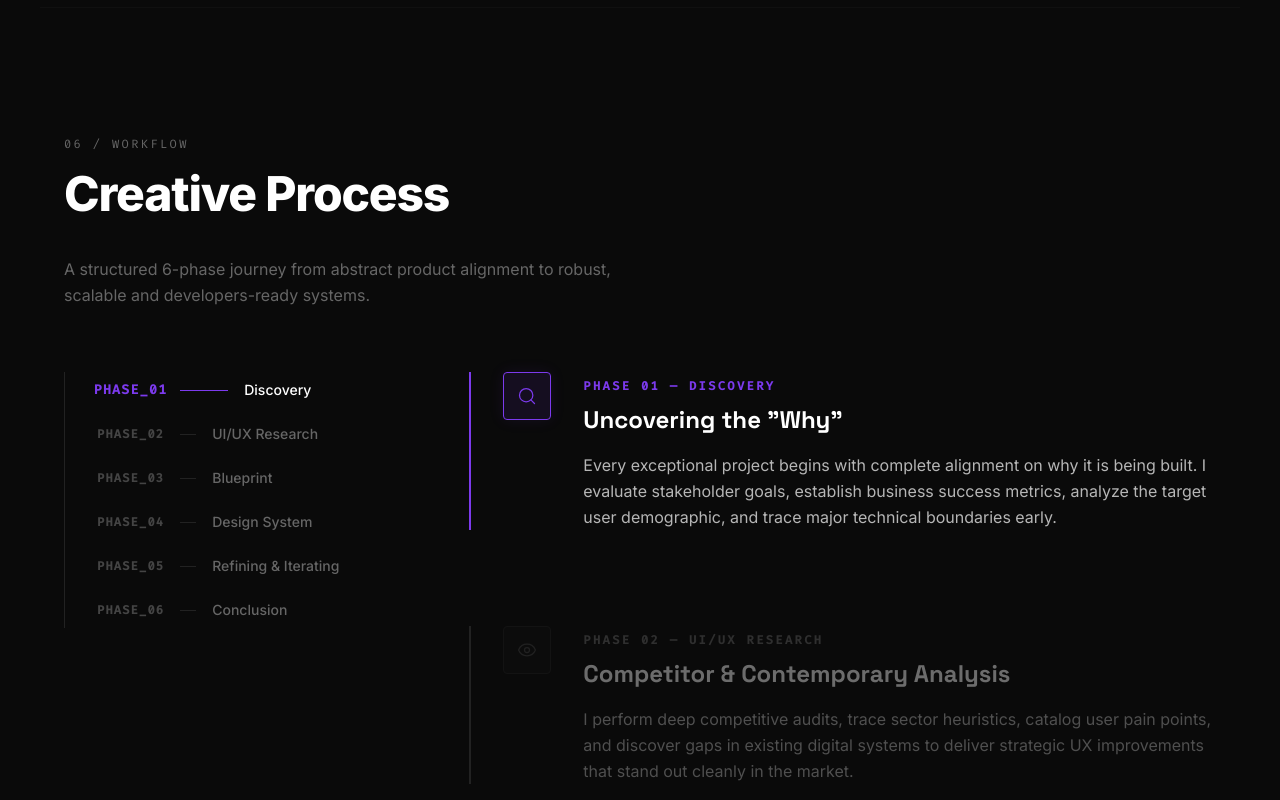
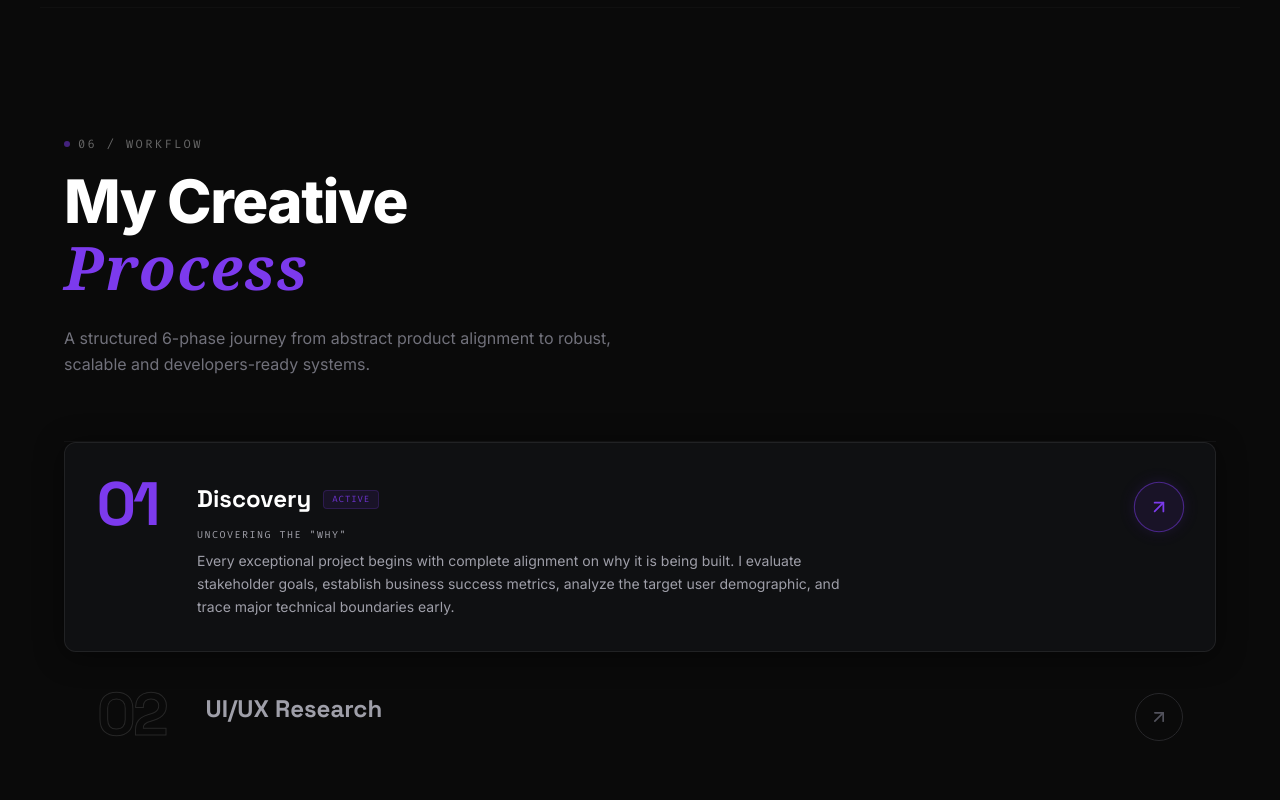
Before and after one commit to rizaldydayto7-glitch/rizaldy-portfolio, a React (Vite) app: page / in a window 1280 px wide. Shown: the part 5820-6620 px from the top of the page. Built offline with nearby package versions, Linux system fonts and the light colour scheme.

Commit message:
Update portfolio content

```diff
--- a/src/components/ProcessSection.tsx
+++ b/src/components/ProcessSection.tsx
@@ -1,5 +1,6 @@
-import { useState, useEffect, useRef } from 'react';
-import { Eye, Search, PenSquare, Grid, RefreshCw, Milestone } from 'lucide-react';
+import { useState } from 'react';
+import { motion, AnimatePresence } from 'motion/react';
+import { Eye, Search, PenSquare, Grid, RefreshCw, Milestone, ArrowUpRight } from 'lucide-react';
 
 const phases = [
   {
@@ -48,156 +49,108 @@ const phases = [
 
 export default function ProcessSection() {
   const [activePhase, setActivePhase] = useState("01");
-  const refs = useRef<{ [key: string]: HTMLDivElement | null }>({});
-
-  useEffect(() => {
-    const observer = new IntersectionObserver(
-      (entries) => {
-        entries.forEach((entry) => {
-          if (entry.isIntersecting) {
-            const phaseId = entry.target.getAttribute('data-phase');
-            if (phaseId) setActivePhase(phaseId);
-          }
-        });
-      },
-      {
-        rootMargin: '-40% 0px -45% 0px', // detects when element passes the central view area
-        threshold: 0.1
-      }
-    );
-
-    phases.forEach((p) => {
-      const el = refs.current[p.phase];
-      if (el) observer.observe(el);
-    });
-
-    return () => {
-      phases.forEach((p) => {
-        const el = refs.current[p.phase];
-        if (el) observer.unobserve(el);
-      });
-    };
-  }, []);
-
-  const handleStepClick = (phaseId: string) => {
-    setActivePhase(phaseId);
-    const target = refs.current[phaseId];
-    if (target) {
-      const offsetTop = target.offsetTop - 120;
-      window.scrollTo({
-        top: offsetTop,
-        behavior: 'smooth'
-      });
-    }
-  };
 
   return (
     <section id="process" className="py-24 sm:py-32 px-6 max-w-[1200px] mx-auto border-t border-[#222222]/30">
-      <div className="reveal-on-scroll">
-        <span className="font-mono text-xs uppercase tracking-[0.2em] text-[#666666] mb-3 block">
+      <div className="mb-16">
+        <div className="flex items-center gap-2 mb-4">
+          <span className="w-1.5 h-1.5 rounded-full bg-accent-custom animate-pulse"></span>
+          <span className="font-mono text-xs uppercase tracking-[0.2em] text-[#666666]">
             06 / Workflow
           </span>
-        <h2 className="text-3xl sm:text-5xl font-extrabold text-white tracking-tight leading-tight mb-8">
-          Creative Process
+        </div>
+        <h2 className="text-4xl sm:text-6xl font-black text-white tracking-tight leading-[1.1] mb-6">
+          My Creative <br />
+          <span className="font-serif italic text-accent-custom tracking-wide">Process</span>
         </h2>
-        <p className="text-[#666666] max-w-xl text-base leading-relaxed mb-16">
+        <p className="text-zinc-500 max-w-xl text-sm sm:text-base leading-relaxed">
           A structured 6-phase journey from abstract product alignment to robust, scalable and developers-ready systems.
         </p>
       </div>
 
-      <div className="grid grid-cols-1 lg:grid-cols-12 gap-16 items-start relative">
-
-        {/* Left Side: Sticky Process Progress Visualizer */}
-        <div className="lg:col-span-4 sticky top-32 hidden lg:block border-l border-[#222222] pl-8 py-2">
-          <div className="flex flex-col gap-6 relative">
+      <div className="flex flex-col border-t border-zinc-800/40 divide-y divide-zinc-850/50">
         {phases.map((p) => {
           const isActive = activePhase === p.phase;
           return (
-                <button
+            <div
               key={p.phase}
-                  onClick={() => handleStepClick(p.phase)}
-                  className="flex items-center gap-4 text-left group focus:outline-none focus:ring-0"
+              onClick={() => setActivePhase(p.phase)}
+              onMouseEnter={() => setActivePhase(p.phase)}
+              className={`w-full text-left transition-all duration-350 cursor-pointer group relative overflow-hidden rounded-xl border ${
+                isActive
+                  ? 'bg-[#121316]/70 border-zinc-800/80 shadow-[0_4px_30px_rgba(0,0,0,0.45)]'
+                  : 'border-transparent hover:bg-white/[0.02]'
+              } p-6 sm:p-8`}
             >
+              <div className="flex items-start justify-between w-full">
+                <div className="flex items-start flex-1 mr-4">
+                  {/* Phase number */}
                   <span
-                    className={`font-mono text-xs font-semibold tracking-widest transition-all duration-300 ${
-                      isActive ? 'text-accent-custom scale-110' : 'text-[#444444] group-hover:text-white'
+                    className={`font-display text-4xl sm:text-6xl font-extrabold tracking-tighter transition-all duration-500 mr-6 sm:mr-10 select-none ${
+                      isActive ? 'text-accent-custom scale-102' : 'text-transparent'
                     }`}
+                    style={
+                      !isActive
+                        ? { WebkitTextStroke: '1px rgba(255, 255, 255, 0.12)' }
+                        : {}
+                    }
                   >
-                    PHASE_{p.phase}
+                    {p.phase}
                   </span>
 
-                  <span
-                    className={`h-[1px] transition-all duration-500 ${
-                      isActive ? 'w-12 bg-accent-custom' : 'w-4 bg-[#222222] group-hover:bg-[#444444]'
-                    }`}
-                  />
+                  {/* Title & info list wrapper */}
+                  <div className="flex-1 mt-1 sm:mt-2">
+                    <div className="flex items-center gap-3">
+                      <h3 className={`font-display font-extrabold text-lg sm:text-2xl transition-all duration-300 ${
+                        isActive ? 'text-white' : 'text-zinc-400 group-hover:text-zinc-200'
+                      }`}>
+                        {p.title}
+                      </h3>
+                      {isActive && (
+                        <span className="font-mono text-[9px] uppercase tracking-[0.1em] text-accent-custom/85 bg-accent-custom/10 border border-accent-custom/20 px-2 py-0.5 rounded">
+                          Active
+                        </span>
+                      )}
+                    </div>
 
-                  <span
-                    className={`text-sm font-medium transition-colors duration-300 ${
-                      isActive ? 'text-white' : 'text-[#666666] group-hover:text-[#999999]'
-                    }`}
+                    <AnimatePresence initial={false}>
+                      {isActive && (
+                        <motion.div
+                          initial={{ height: 0, opacity: 0, marginTop: 0 }}
+                          animate={{ height: "auto", opacity: 1, marginTop: 12 }}
+                          exit={{ height: 0, opacity: 0, marginTop: 0 }}
+                          transition={{ duration: 0.3, ease: "easeOut" }}
+                          className="overflow-hidden"
                         >
-                    {p.title}
+                          <span className="font-mono text-[10px] uppercase tracking-[0.15em] text-[#a1a1aa] block mb-2">
+                            {p.subtitle}
                           </span>
-                </button>
-              );
-            })}
+                          <p className="text-zinc-400 text-xs sm:text-sm leading-relaxed max-w-2xl">
+                            {p.desc}
+                          </p>
+                        </motion.div>
+                      )}
+                    </AnimatePresence>
                   </div>
                 </div>
 
-        {/* Right Side: Step details scrolling pane */}
-        <div className="lg:col-span-8 space-y-16 lg:space-y-24">
-          {phases.map((p) => {
-            const IconComponent = p.icon;
-            const isActive = activePhase === p.phase;
-
-            return (
+                {/* Arrow indicator and visual container */}
+                <div className="mt-1 sm:mt-2 shrink-0">
                   <div
-                key={p.phase}
-                ref={(el) => (refs.current[p.phase] = el)}
-                data-phase={p.phase}
-                className={`reveal-on-scroll flex gap-6 sm:gap-8 items-start relative border-l-2 pl-6 sm:pl-8 transition-all duration-500 ${
+                    className={`relative flex items-center justify-center rounded-full border transition-all duration-300 w-10 h-10 sm:w-12 sm:h-12 ${
                       isActive
-                    ? 'border-accent-custom'
-                    : 'border-[#222222]'
+                        ? 'border-accent-custom/50 text-accent-custom bg-accent-custom/10 scale-105 shadow-[0_0_15px_rgba(124,58,237,0.15)]'
+                        : 'border-zinc-800 text-zinc-600 group-hover:border-zinc-700 group-hover:text-zinc-400'
                     }`}
                   >
-                {/* Visual phase icon */}
-                <div
-                  className={`w-12 h-12 rounded flex items-center justify-center border transition-all duration-500 shrink-0 ${
-                    isActive
-                      ? 'bg-accent-custom/10 border-accent-custom text-accent-custom shadow-[0_0_15px_rgba(124,58,237,0.1)]'
-                      : 'bg-surface border-[#222222] text-[#444444]'
-                  }`}
-                  style={{ opacity: isActive ? 1.0 : 0.4 }}
-                >
-                  <IconComponent className="w-5 h-5" strokeWidth={1.5} />
+                    <ArrowUpRight className="w-4 h-4 sm:w-5 sm:h-5 transition-transform duration-300 group-hover:translate-x-0.5 group-hover:-translate-y-0.5" />
                   </div>
-
-                <div
-                  className="transition-all duration-500 flex-1"
-                  style={{ opacity: isActive ? 1.0 : 0.4 }}
-                >
-                  <span className={`font-mono text-xs font-semibold tracking-[0.2em] uppercase transition-colors duration-350 ${
-                    isActive ? 'text-accent-custom' : 'text-[#666666]'
-                  }`}>
-                    Phase {p.phase} — {p.title}
-                  </span>
-
-                  <h3 className="font-display font-bold text-xl sm:text-2xl text-white mt-2 mb-4">
-                    {p.subtitle}
-                  </h3>
-
-                  <p className="process-desc-text text-sm sm:text-base leading-relaxed max-w-2xl transition-all duration-300">
-                    {p.desc}
-                  </p>
+                </div>
               </div>
             </div>
           );
         })}
       </div>
-
-      </div>
     </section>
   );
 }
```
Lines whose indentation alone changed are shown as unchanged.
